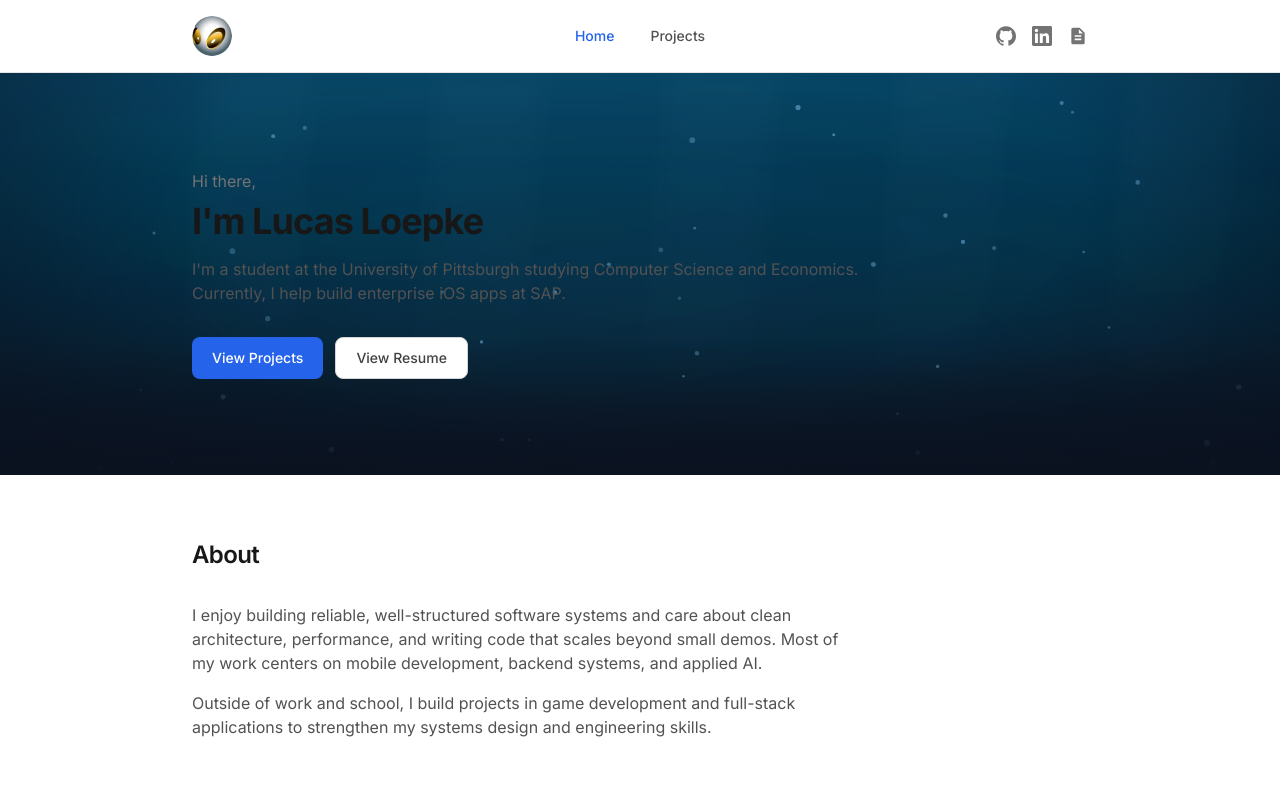
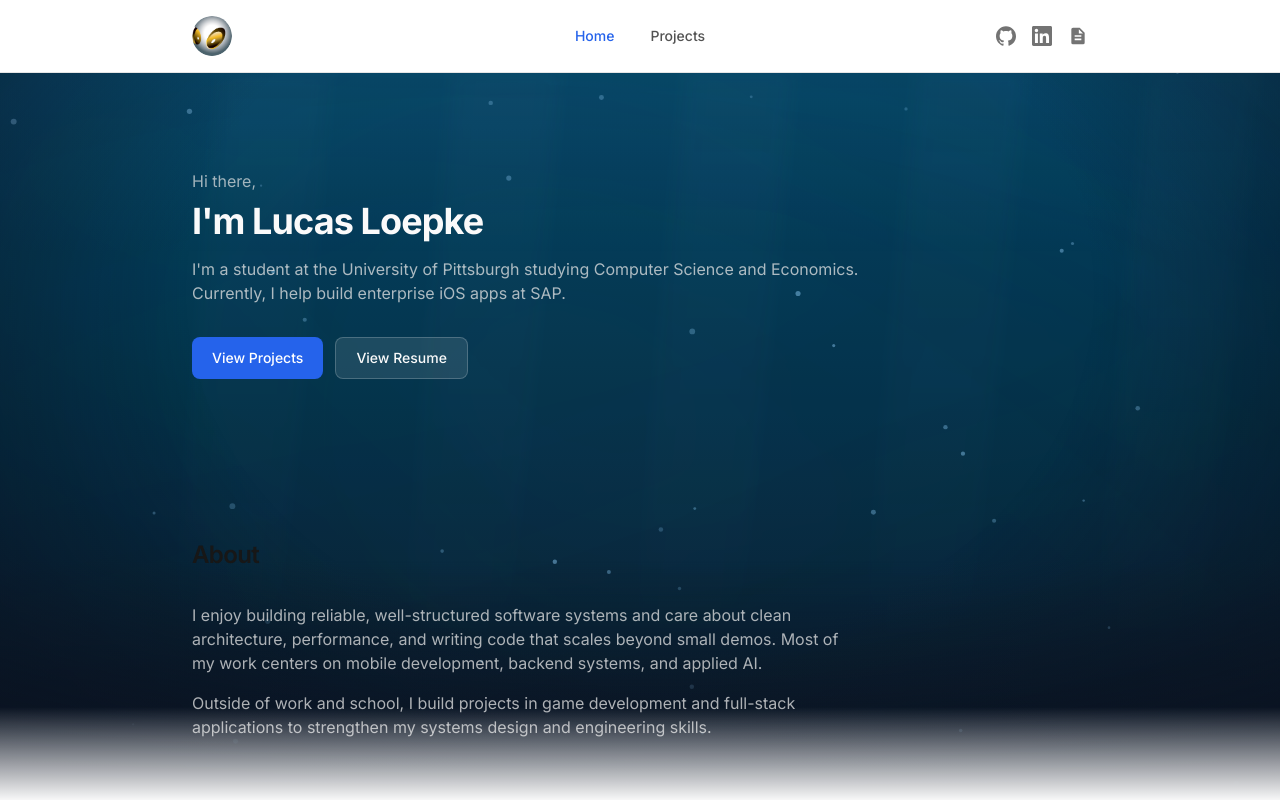
Before and after one commit to lucasloepke/lucasloepke.github.io, a React (Vite) app: page / in a window 1280 px wide. Shown: the top 800 px of the page. Built offline with nearby package versions, Linux system fonts and the light colour scheme.

Commit message:
bg update

```diff
--- a/src/pages/Home.tsx
+++ b/src/pages/Home.tsx
@@ -38,19 +38,20 @@ export function Home() {
 
   return (
     <>
-      <section className="relative py-16 sm:py-24 overflow-hidden">
+      <div className="relative overflow-hidden">
         <UnderwaterBackground className="absolute inset-0 z-0" intensity={0.6} speed={0.8} />
-        <div className="relative z-10 route-transition">
+
+        <section className="relative z-10 py-16 sm:py-24 overflow-hidden">
+          <div className="route-transition">
             <Container>
               <div className="max-w-2xl">
-            <p className="text-base text-neutral-500 dark:text-neutral-400">
-              Hi there,
-            </p>
-            <h1 className="mt-2 text-3xl font-bold tracking-tight text-neutral-900 dark:text-neutral-100 sm:text-4xl">
+                <p className="text-base text-neutral-200/70">Hi there,</p>
+                <h1 className="mt-2 text-3xl font-bold tracking-tight text-neutral-50 sm:text-4xl">
                   I'm Lucas Loepke
                 </h1>
-            <p className="mt-4 text-neutral-600 dark:text-neutral-400">
-             I'm a student at the University of Pittsburgh studying Computer Science and Economics. <br></br>
+                <p className="mt-4 text-neutral-200/75">
+                  I'm a student at the University of Pittsburgh studying Computer Science and Economics.{" "}
+                  <br />
                   Currently, I help build enterprise iOS apps at SAP.
                 </p>
                 <div className="mt-8 flex flex-wrap gap-3">
@@ -64,7 +65,7 @@ export function Home() {
                     href="/resume.pdf"
                     target="_blank"
                     rel="noopener noreferrer"
-                className="inline-flex items-center justify-center rounded-lg border border-neutral-300 bg-white px-5 py-2.5 text-sm font-medium text-neutral-700 transition-colors duration-150 hover:bg-neutral-50 focus:outline-none focus:ring-2 focus:ring-accent focus:ring-offset-2 dark:border-neutral-600 dark:bg-neutral-900 dark:text-neutral-300 dark:hover:bg-neutral-800 dark:focus:ring-offset-neutral-950"
+                    className="inline-flex items-center justify-center rounded-lg border border-white/20 bg-white/10 px-5 py-2.5 text-sm font-medium text-neutral-50 transition-colors duration-150 hover:bg-white/15 focus:outline-none focus:ring-2 focus:ring-accent focus:ring-offset-2 dark:focus:ring-offset-neutral-950"
                   >
                     View Resume
                   </a>
@@ -74,20 +75,26 @@ export function Home() {
           </div>
         </section>
 
-      <div className="route-transition">
-      <section className="py-16">
+        <section className="relative z-10 py-16">
           <Container>
-          <SectionHeading className="mb-8">About</SectionHeading>
-          <div className="max-w-2xl space-y-4 text-neutral-600 dark:text-neutral-400">
+            <SectionHeading className="mb-8 text-neutral-50">About</SectionHeading>
+            <div className="max-w-2xl space-y-4 text-neutral-200/75">
               <p>
-            I enjoy building reliable, well-structured software systems and care about clean architecture, performance, and writing code that scales beyond small demos. Most of my work centers on mobile development, backend systems, and applied AI.
+                I enjoy building reliable, well-structured software systems and care about clean architecture,
+                performance, and writing code that scales beyond small demos. Most of my work centers on mobile
+                development, backend systems, and applied AI.
               </p>
               <p>
-            Outside of work and school, I build projects in game development and full-stack applications to strengthen my systems design and engineering skills.
+                Outside of work and school, I build projects in game development and full-stack applications to
+                strengthen my systems design and engineering skills.
               </p>
             </div>
           </Container>
         </section>
+
+        {/* Taper off aquatic background after About */}
+        <div className="pointer-events-none absolute inset-x-0 bottom-0 z-10 h-24 bg-gradient-to-b from-transparent to-white dark:to-[#0b1220]" />
+      </div>
 
       <section className="py-16">
         <Container>
@@ -143,7 +150,6 @@ export function Home() {
           </div>
         </Container>
       </section>
-      </div>
     </>
   );
 }
```
Lines whose indentation alone changed are shown as unchanged.
